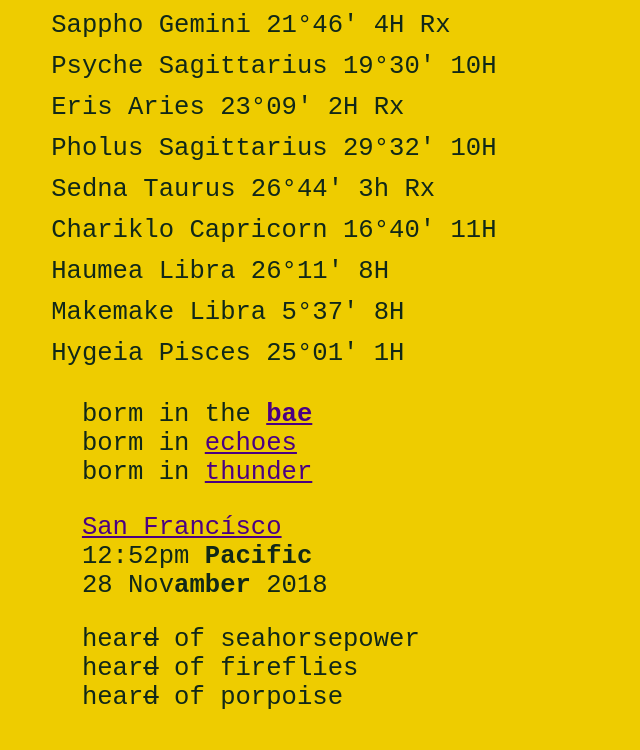
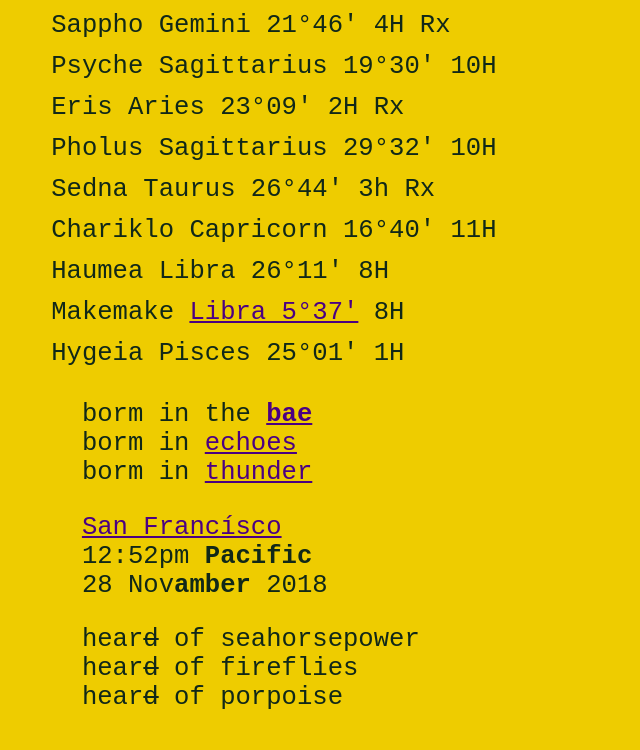
Before and after one commit to p9e/seahorse, a plain HTML site: page index.html in a window 1280 px wide. Shown: the part 1039-1789 px from the top of the page, without its empty margins (0-640 px from the left). Drawn offline with Linux system fonts and the light colour scheme.

Commit message:
makemake sparks (#2)

```diff
--- a/index.html
+++ b/index.html
@@ -66,7 +66,7 @@ Pholus Sagittarius 29°32' 10H
 Sedna Taurus 26°44' 3h Rx
 Chariklo Capricorn 16°40' 11H
 Haumea Libra 26°11' 8H
-Makemake Libra 5°37' 8H
+Makemake <a href="https://p9e.page/sparks">Libra 5°37'</a> 8H
 Hygeia Pisces 25°01' 1H
 </pre>
 
```
